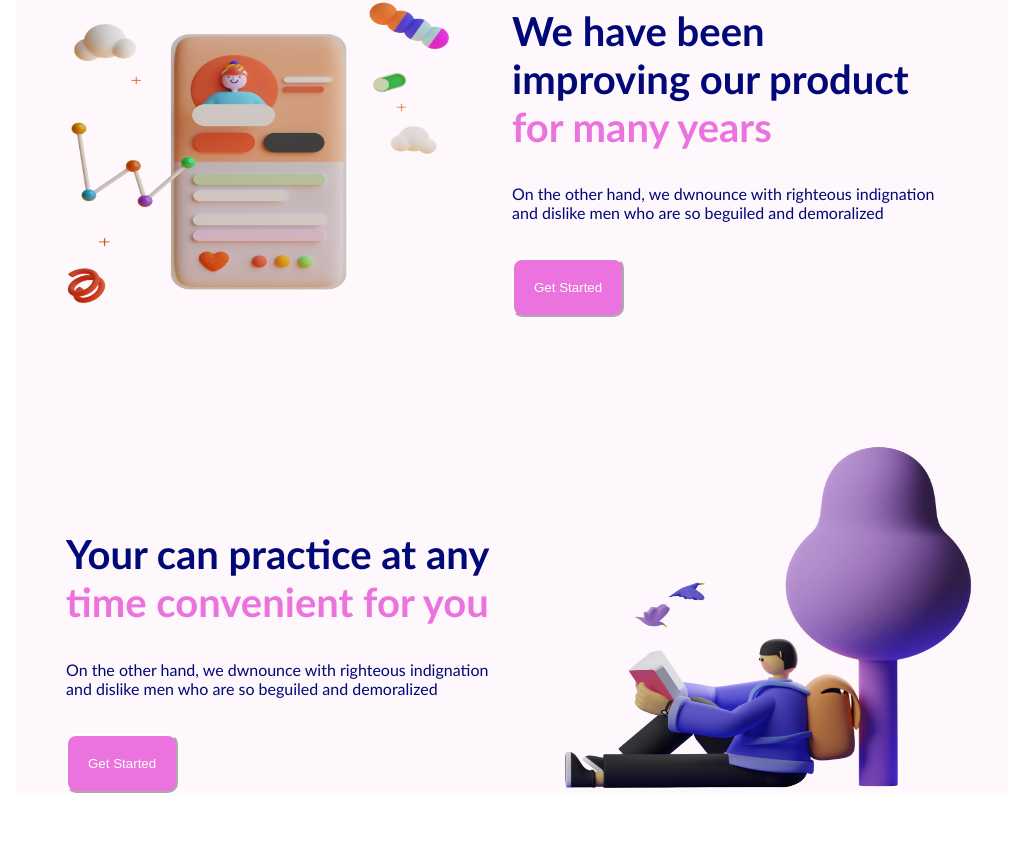
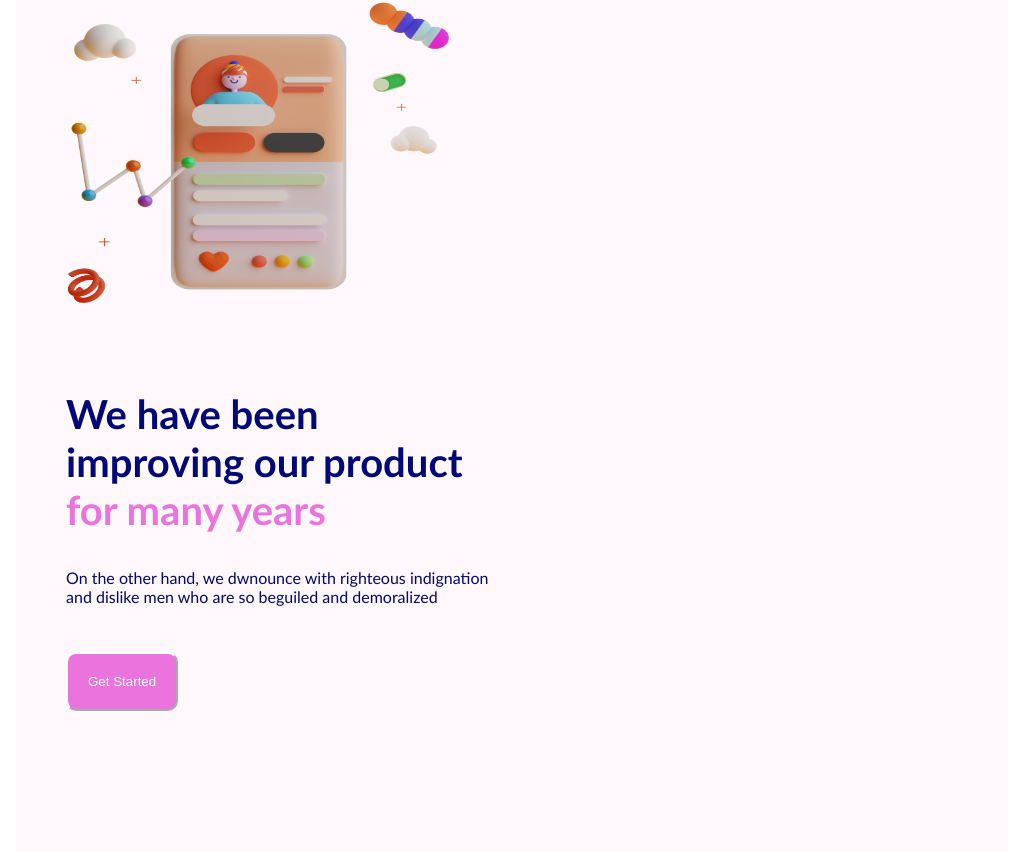
Before and after one commit to AvelinoTeixeira/Your-skills, a React (Vite) app: page / in a window 1024 px wide. Shown: the part 1808-2660 px from the top of the page. Built offline with nearby package versions, Linux system fonts and the light colour scheme.

Commit message:
Update index.css

```diff
--- a/src/index.css
+++ b/src/index.css
@@ -235,7 +235,8 @@ img {
 }
 .product  .button {
   border-color: #fff;
-  margin-top: 20px;
+  margin-top: 30px;
+  margin-bottom: 50px;
   margin-left: 50px;
   color: #fff;
   border-radius: 10px;
@@ -252,11 +253,11 @@ img {
 }
 
 .time {
+  margin-bottom: 300px;
   margin-top: 110px;
 }
 
 .time img {
-  margin-left: -10%;
   height: 400px;
   width: 500px;
 }
@@ -272,7 +273,7 @@ img {
 }
 
 /*PRODUCT RESPONSIVE */
-@media only screen and (max-width: 800px) {
+@media only screen and (max-width: 768px) {
 
   .many h1 br {
     display: none;
@@ -286,36 +287,21 @@ img {
     width: 400px;
   }
 }
-@media screen and (min-width: 800px) and (max-width: 1250px) {
-  /* Many */
-  .many h1 {
-    margin-top: -350px;
-    margin-left: 50%;
-  }
-  .many p {
-    margin-left: 50%;
-  }
-  .many .button {
-    margin-left: 50%;
-  }
-
-  /* Time*/
-  .time img {
-    width: 500px;
-   margin-left: 50%;
-    height: 450px;
-  }
+@media screen and (min-width: 1000px) and (max-width: 1100px) {
 
   .time h1 {
     margin-top: -350px;
   }
+  .time img {
+    height: 400px;
+    width: 500px;
+    margin-bottom: 400px;
+
+  }
+}
 
 
-  /* Time*/
-
-}
-
-@media screen and (min-width: 1250px) {
+@media screen and (min-width: 1220px) {
   .many h1 {
     margin-top: -350px;
     margin-left: 50%;
```
